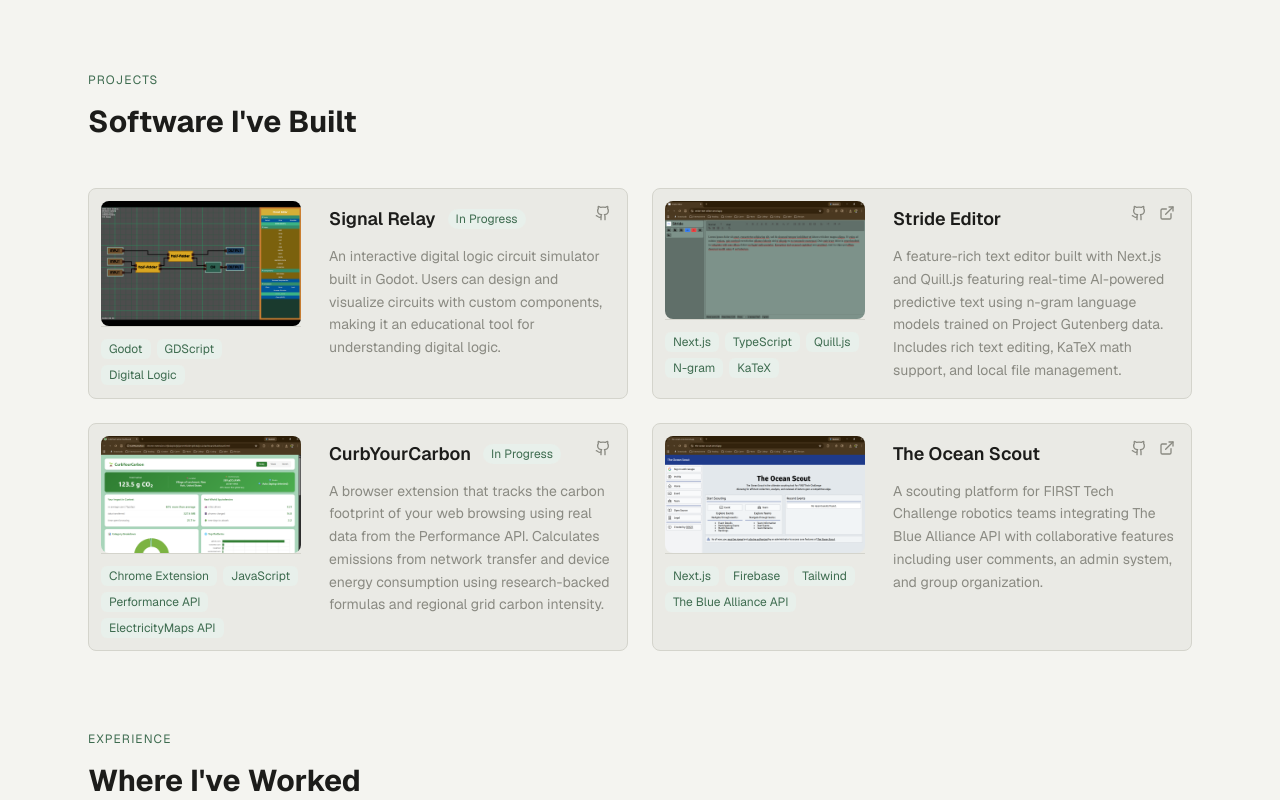
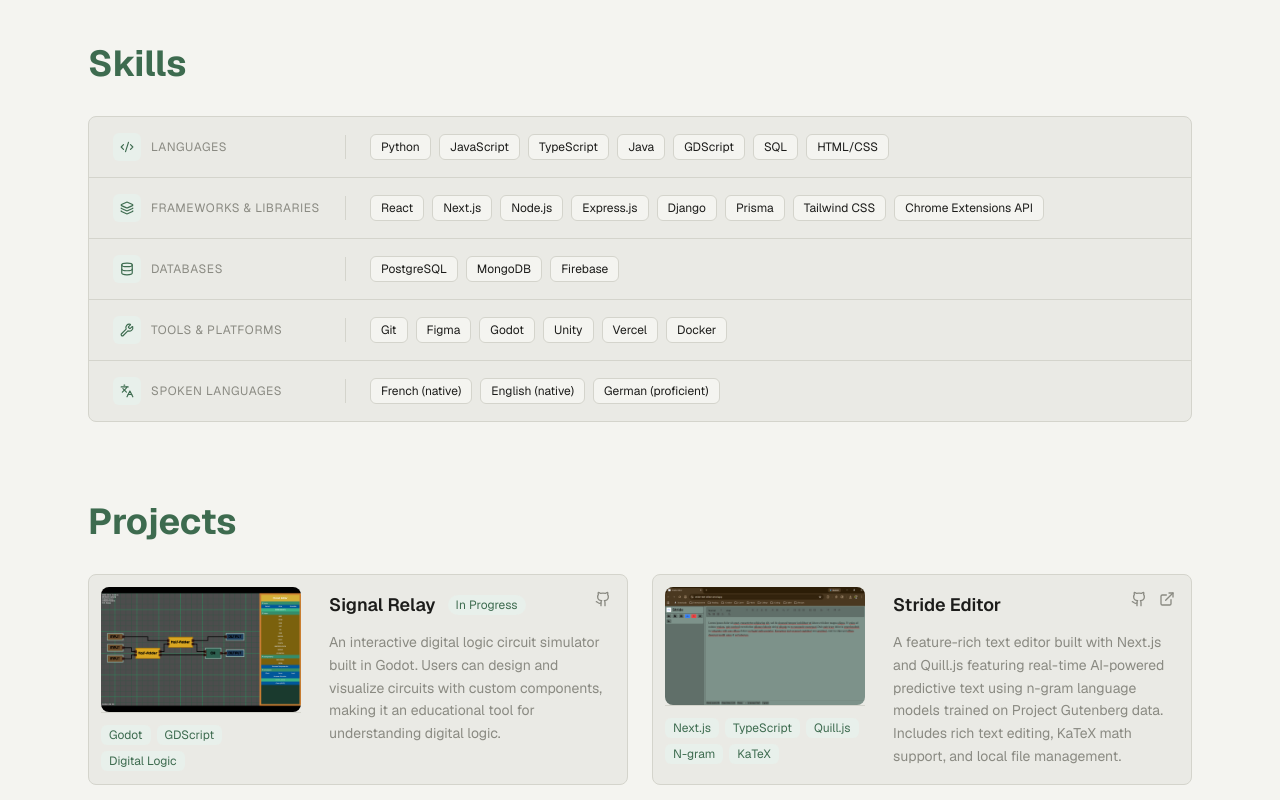
Before and after one commit to rbessin/Portfolio, a Next.js app: page / in a window 1280 px wide. Shown: the part 580-1380 px from the top of the page. Built offline with nearby package versions, Linux system fonts and the light colour scheme.

Commit message:
added skills + fixed formatting

```diff
--- a/app/components/About.tsx
+++ b/app/components/About.tsx
@@ -8,12 +8,7 @@ export default function About() {
       className="flex space-x-12 max-w-6xl mx-auto px-6 pt-20 pb-10 scroll-mt-16"
     >
       <div>
-        <span className="text-xs font-mono uppercase tracking-widest text-accent mb-4 block">
-          About
-        </span>
-        <h1 className="text-3xl font-bold text-foreground mb-6">
-          CS Student, Outdoor Enthusiast, and Avid Traveler
-        </h1>
+        <h1 className="text-4xl font-bold text-accent mb-6">About</h1>
         <div className="space-y-4 text-muted leading-relaxed">
           <p>
             I&apos;m Raphael, a Computer Science student in the Honors College
--- a/app/components/Experience.tsx
+++ b/app/components/Experience.tsx
@@ -50,12 +50,7 @@ export default function Experience() {
       id="experience"
       className="max-w-6xl mx-auto px-6 py-10 scroll-mt-16"
     >
-      <span className="text-xs font-mono uppercase tracking-widest text-accent mb-4 block">
-        Experience
-      </span>
-      <h2 className="text-3xl font-bold text-foreground mb-8">
-        Where I&apos;ve Worked
-      </h2>
+      <h2 className="text-4xl font-bold text-accent mb-8">Experience</h2>
 
       <div className="flex flex-col gap-4">
         {experiences.map((job) => (
--- a/app/components/Navigation.tsx
+++ b/app/components/Navigation.tsx
@@ -36,7 +36,7 @@ export default function Navigation() {
       </a>
 
       <ul className="flex space-x-6 text-sm font-medium">
-        {["About", "Projects", "Experience"].map((item) => (
+        {["About", "Skills", "Projects", "Experience"].map((item) => (
           <li key={item}>
             <a
               href={`#${item.toLowerCase()}`}
--- a/app/components/Projects.tsx
+++ b/app/components/Projects.tsx
@@ -52,12 +52,7 @@ const projects = [
 export default function Projects() {
   return (
     <section id="projects" className="max-w-6xl mx-auto px-6 py-10 scroll-mt-16">
-      <span className="text-xs font-mono uppercase tracking-widest text-accent mb-4 block">
-        Projects
-      </span>
-      <h2 className="text-3xl font-bold text-foreground mb-12">
-        Software I&apos;ve Built
-      </h2>
+      <h2 className="text-4xl font-bold text-accent mb-8">Projects</h2>
 
       <div className="grid grid-cols-2 gap-6">
         {projects.map((project) => (
--- /dev/null
+++ b/app/components/Skills.tsx
@@ -0,0 +1,85 @@
+import { Code2, Database, Layers, Wrench, Languages } from "lucide-react";
+
+const technicalSkills = [
+  {
+    category: "Languages",
+    icon: Code2,
+    skills: [
+      "Python",
+      "JavaScript",
+      "TypeScript",
+      "Java",
+      "GDScript",
+      "SQL",
+      "HTML/CSS",
+    ],
+  },
+  {
+    category: "Frameworks & Libraries",
+    icon: Layers,
+    skills: [
+      "React",
+      "Next.js",
+      "Node.js",
+      "Express.js",
+      "Django",
+      "Prisma",
+      "Tailwind CSS",
+      "Chrome Extensions API",
+    ],
+  },
+  {
+    category: "Databases",
+    icon: Database,
+    skills: ["PostgreSQL", "MongoDB", "Firebase"],
+  },
+  {
+    category: "Tools & Platforms",
+    icon: Wrench,
+    skills: ["Git", "Figma", "Godot", "Unity", "Vercel", "Docker"],
+  },
+  {
+    category: "Spoken Languages",
+    icon: Languages,
+    skills: ["French (native)", "English (native)", "German (proficient)"],
+  },
+];
+
+export default function Skills() {
+  return (
+    <section id="skills" className="max-w-6xl mx-auto px-6 py-10 scroll-mt-16">
+      <h2 className="text-4xl font-bold text-accent mb-8">Skills</h2>
+
+      <div className="rounded-lg bg-surface border border-border divide-y divide-border">
+        {technicalSkills.map(({ category, icon: Icon, skills }) => (
+          <div key={category} className="flex items-center gap-6 px-6 py-4">
+            {/* Category label + icon */}
+            <div className="flex items-center gap-2.5 w-52 flex-shrink-0">
+              <div className="w-7 h-7 rounded-md bg-accent-subtle flex items-center justify-center">
+                <Icon className="w-3.5 h-3.5 text-accent" />
+              </div>
+              <p className="text-xs font-mono text-muted uppercase tracking-wider">
+                {category}
+              </p>
+            </div>
+
+            {/* Divider */}
+            <div className="w-px h-6 bg-border flex-shrink-0" />
+
+            {/* Tags */}
+            <div className="flex flex-wrap gap-2">
+              {skills.map((skill) => (
+                <span
+                  key={skill}
+                  className="text-xs px-2.5 py-1 rounded-md bg-background border border-border text-foreground font-mono hover:border-accent hover:text-accent transition-colors duration-150"
+                >
+                  {skill}
+                </span>
+              ))}
+            </div>
+          </div>
+        ))}
+      </div>
+    </section>
+  );
+}
--- a/app/page.tsx
+++ b/app/page.tsx
@@ -2,6 +2,7 @@ import Navigation from "./components/Navigation";
 import About from "./components/About";
 import Projects from "./components/Projects";
 import Experiences from "./components/Experience";
+import Skills from "./components/Skills";
 
 export default function Home() {
   return (
@@ -9,6 +10,7 @@ export default function Home() {
       <Navigation />
       <div className="pt-16">
         <About />
+        <Skills />
         <Projects />
         <Experiences />
       </div>
```
